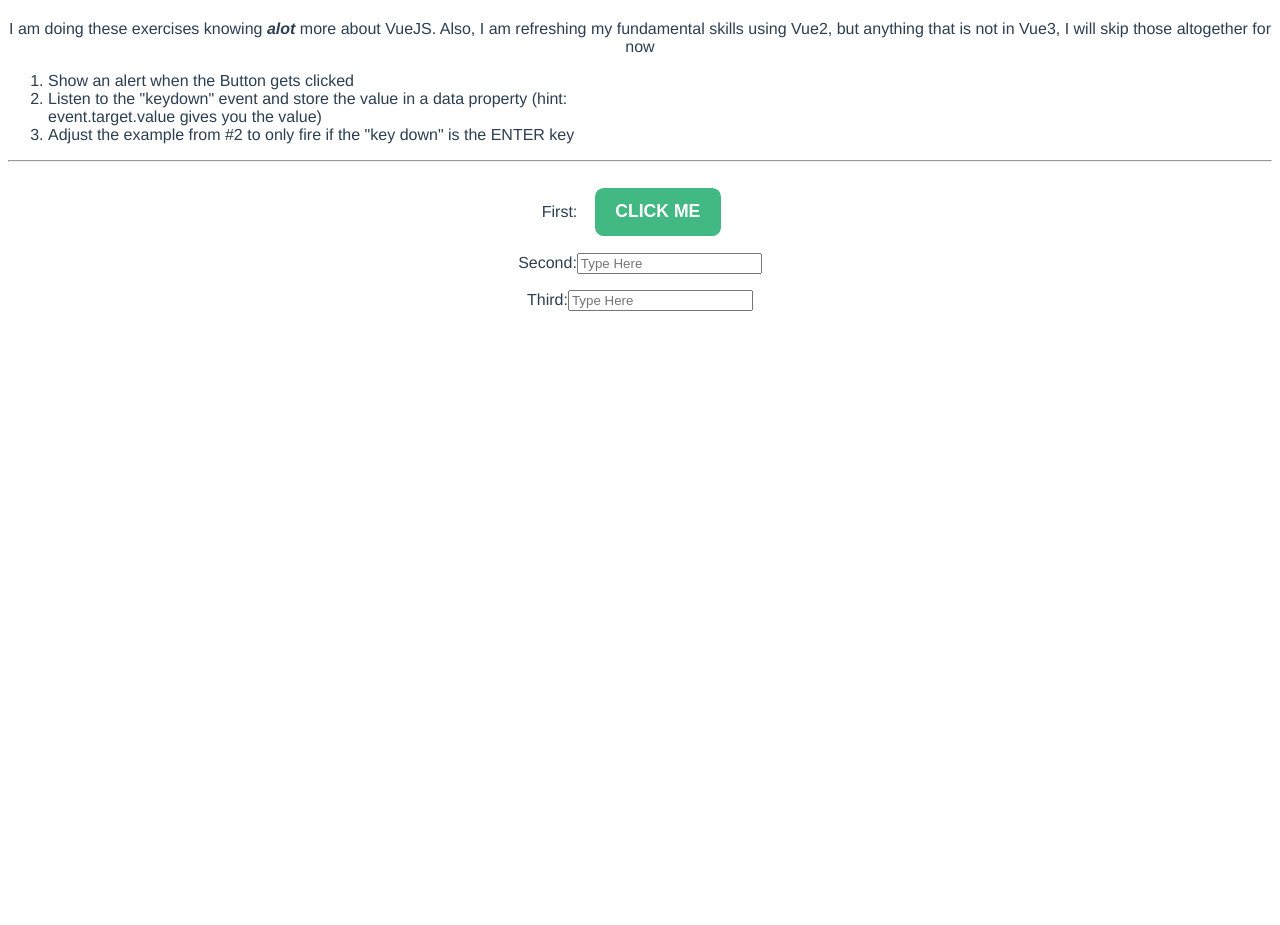
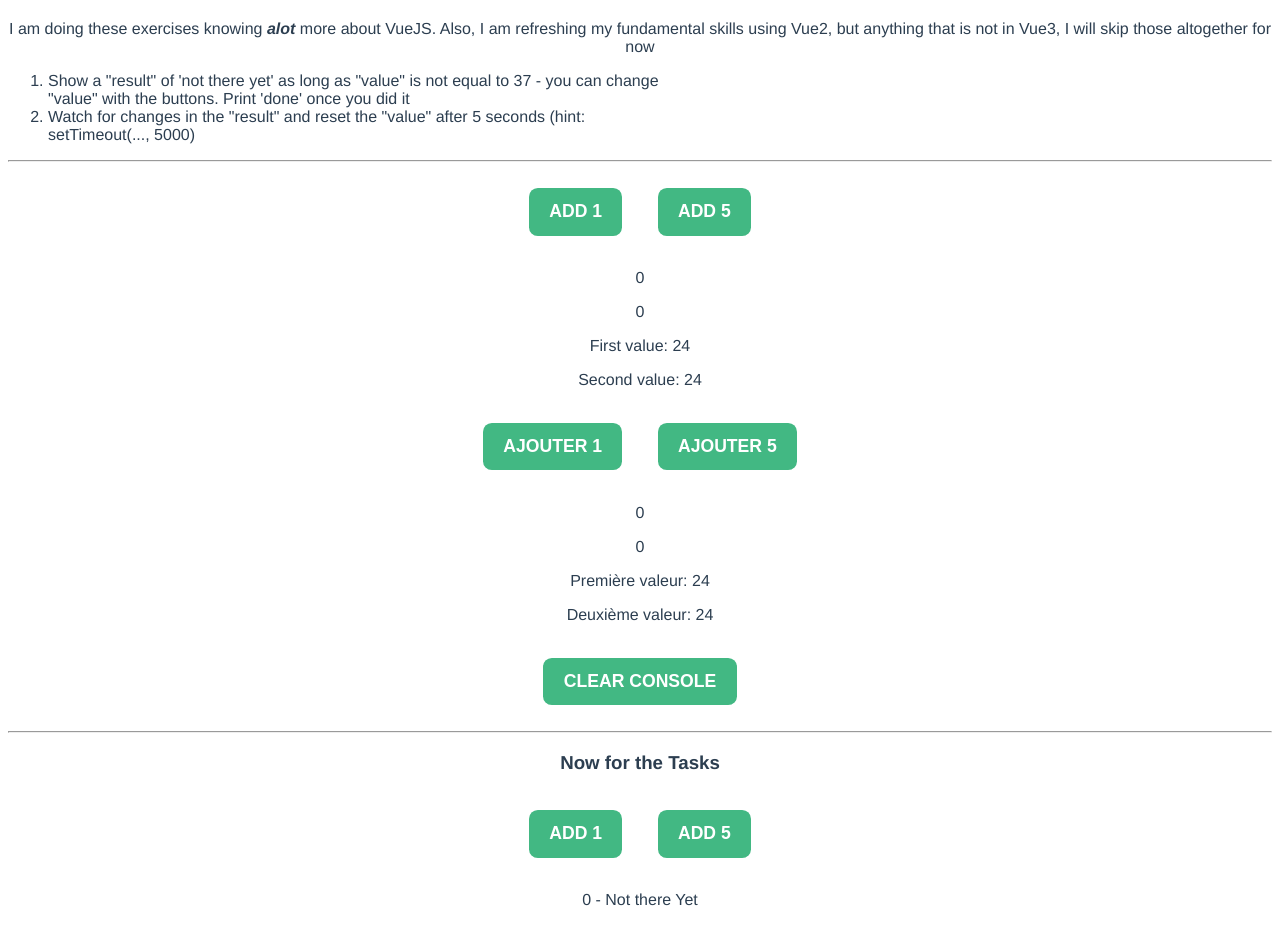
Before and after one commit to GillyRabutTsurwa/vue-2-max-schwarzmueller-exercises, a Vue app: page / in a window 1280 px wide. Shown: the part 98-1023 px from the top of the page. Before the commit the page ends 800 px from the top, so only its background shows below. Built offline with nearby package versions, Linux system fonts and the light colour scheme.

Commit message:
Did some examples before doing the tasks. Still don't get this behaviour, but I get the effects. I don't understand the problem, but I understand the solution

```diff
--- a/src/App.vue
+++ b/src/App.vue
@@ -3,19 +3,36 @@
     <img class="logo" alt="Vue logo" src="./assets/logo.png" />
     <Prompt />
     <hr />
+    <Methods />
+    <Computed />
+    <button @click="clearConsole" class="btn">Clear Console</button>
+    <hr />
+    <h3>Now for the Tasks</h3>
     <Tasks />
   </div>
 </template>
 
 <script>
 import Prompt from "./components/Prompt";
+import Methods from "./components/MethodsEg";
+import Computed from "./components/ComputedEg";
 import Tasks from "./components/Tasks";
 
 export default {
   name: "App",
   components: {
     Prompt: Prompt,
+    Methods: Methods,
+    Computed: Computed,
     Tasks: Tasks
+  },
+  methods: {
+    //NOTE: just a method to clear the console.
+    clearConsole() {
+      console.clear();
+      location.reload();
+      return false;
+    }
   }
 };
 </script>
@@ -37,4 +54,25 @@ export default {
   width: 3em;
   height: 3em;
 }
+
+.btn {
+  cursor: pointer;
+  outline: none;
+  border: 0.1em solid transparent;
+  font-size: 1.1em;
+  padding: 0.7em 1.1em;
+  margin: 1em;
+  text-transform: uppercase;
+  background-color: #42b883;
+  color: #fff;
+  font-weight: 600;
+  border-radius: 0.5em;
+  transition: all 0.2s ease-in;
+}
+
+.btn:hover {
+  color: #42b883;
+  background-color: #fff;
+  border: 0.1em solid #42b883;
+}
 </style>
--- /dev/null
+++ b/src/components/ComputedEg.vue
@@ -0,0 +1,37 @@
+<template>
+  <div class="francais">
+    <button @click="premiereValeur++" class="btn">Ajouter 1</button>
+    <button @click="deuxiemeValeur += 5" class="btn">Ajouter 5</button>
+    <p>{{premiereValeur}}</p>
+    <p>{{deuxiemeValeur}}</p>
+    <p>Première valeur: {{ajouterVersPremier}}</p>
+    <p>Deuxième valeur: {{ajouterVersDeuxieme}}</p>
+  </div>
+</template>
+
+<script>
+export default {
+  data() {
+    return {
+      âge: 24,
+      premiereValeur: 0,
+      deuxiemeValeur: 0
+    };
+  },
+  //NOTEIMPORTANT: With methods, both methods run regardless of only one method needed to run upon click (use the log console to see this better). This is not efficient. This is where the computed property come in
+  //NOTEIMPORTANT: Methods that return must have parantheses included in the declaration in the template. Computed properties do not need parantheses. Also, computed properties can't be writted as ES6 methods.
+  computed: {
+    ajouterVersPremier: function() {
+      console.log("La méthode ajouterVersPremier est en cours");
+      return this.âge + this.premiereValeur;
+    },
+    ajouterVersDeuxieme: function() {
+      console.log("La méthode ajouterVersDeuxieme est en cours");
+      return this.âge + this.deuxiemeValeur;
+    }
+  }
+};
+</script>
+
+<style>
+</style>
--- /dev/null
+++ b/src/components/MethodsEg.vue
@@ -0,0 +1,37 @@
+<template>
+  <div>
+    <button @click="firstValue++" class="btn">Add 1</button>
+    <button @click="secondValue += 5" class="btn">Add 5</button>
+    <p>{{firstValue}}</p>
+    <p>{{secondValue}}</p>
+    <p>First value: {{addToFirst()}}</p>
+    <p>Second value: {{addToSecond()}}</p>
+  </div>
+</template>
+
+<script>
+export default {
+  data() {
+    return {
+      age: 24,
+      firstValue: 0,
+      secondValue: 0
+    };
+  },
+  //NOTEIMPORTANT: With methods, both methods run regardless of only one method needed to run upon click (use the log console to see thsi better). This is not efficient. This is where the computed property come in
+  //NOTEIMPORTANT: Methods that return must have parantheses included in the declaration in the template. Computed properties do not need parantheses. Also, computed properties can't be writted as ES6 methods.
+  methods: {
+    addToFirst() {
+      console.log("addToFirst method is running");
+      return this.age + this.firstValue;
+    },
+    addToSecond() {
+      console.log("addToSecond method is running");
+      return this.age + this.secondValue;
+    }
+  }
+};
+</script>
+
+<style>
+</style>
--- a/src/components/Prompt.vue
+++ b/src/components/Prompt.vue
@@ -1,6 +1,6 @@
 <template>
   <div>
-    <h1>Exercise 2: {{title}}</h1>
+    <h1>Exercise 3: {{title}}</h1>
     <p>
       I am doing these exercises knowing
       <strong>
@@ -8,9 +8,8 @@
       </strong> more about VueJS. Also, I am refreshing my fundamental skills using Vue2, but anything that is not in Vue3, I will skip those altogether for now
     </p>
     <ol>
-      <li>Show an alert when the Button gets clicked</li>
-      <li>Listen to the "keydown" event and store the value in a data property (hint: event.target.value gives you the value)</li>
-      <li>Adjust the example from #2 to only fire if the "key down" is the ENTER key</li>
+      <li>Show a "result" of 'not there yet' as long as "value" is not equal to 37 - you can change "value" with the buttons. Print 'done' once you did it</li>
+      <li>Watch for changes in the "result" and reset the "value" after 5 seconds (hint: setTimeout(..., 5000)</li>
     </ol>
   </div>
 </template>
@@ -20,7 +19,7 @@ export default {
   name: "Prompt",
   data() {
     return {
-      title: "Events"
+      title: "Computed & Watch"
     };
   }
 };
--- a/src/components/Tasks.vue
+++ b/src/components/Tasks.vue
@@ -1,19 +1,8 @@
 <template>
   <div>
-    <div class="task-1">
-      <span>First:</span>
-      <button v-on:click="showAlert" class="btn">Click Me</button>
-    </div>
-    <div class="task-2">
-      <span>Second:</span>
-      <input type="text" v-on:keydown="showInputValue($event)" placeholder="Type Here" />
-      <p>{{inputValue}}</p>
-    </div>
-    <div class="task-3">
-      <span>Third:</span>
-      <input type="text" v-on:keydown.enter="showInputValueOnEnter($event)" placeholder="Type Here" />
-      <p>{{inputValueOnEnter}}</p>
-    </div>
+    <button @click="value++" class="btn">Add 1</button>
+    <button @click="value+=5" class="btn">Add 5</button>
+    <p>{{value}} - {{printResult}}</p>
   </div>
 </template>
 
@@ -21,51 +10,32 @@
 export default {
   data() {
     return {
-      inputValue: "",
-      inputValueOnEnter: ""
+      value: 0,
+      result: ""
     };
   },
-  methods: {
-    showAlert() {
-      alert("This button is unnecessarily polished");
-    },
-    showInputValue(e) {
-      this.inputValue = e.target.value;
-      console.log(this.inputValue);
-    },
-    showInputValueOnEnter(e) {
-      this.inputValueOnEnter = e.target.value;
-      console.log(this.inputValueOnEnter);
+  computed: {
+    printResult() {
+      return this.value < 20
+        ? "Not there Yet"
+        : this.value > 30
+        ? "Woah... Cool it... We're going to get you back to zero"
+        : "You at the sweetspot";
+    }
+  },
+  watch: {
+    //NOTE: notice how the name of this function is the same as the value we want to watch over (look up at data)
+    value: function() {
+      var vm = this;
+      if (vm.value >= 30) {
+        setTimeout(() => {
+          vm.value = 0;
+        }, 5000);
+      }
     }
   }
 };
 </script>
 
 <style>
-.image {
-  display: block;
-  width: 400px;
-  height: 400px;
-}
-
-.btn {
-  cursor: pointer;
-  outline: none;
-  border: 0.1em solid transparent;
-  font-size: 1.1em;
-  padding: 0.7em 1.1em;
-  margin: 1em;
-  text-transform: uppercase;
-  background-color: #42b883;
-  color: #fff;
-  font-weight: 600;
-  border-radius: 0.5em;
-  transition: all 0.2s ease-in;
-}
-
-.btn:hover {
-  color: #42b883;
-  background-color: #fff;
-  border: 0.1em solid #42b883;
-}
 </style>
```
